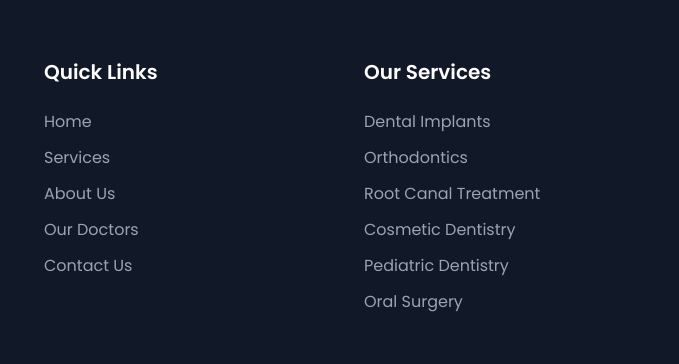
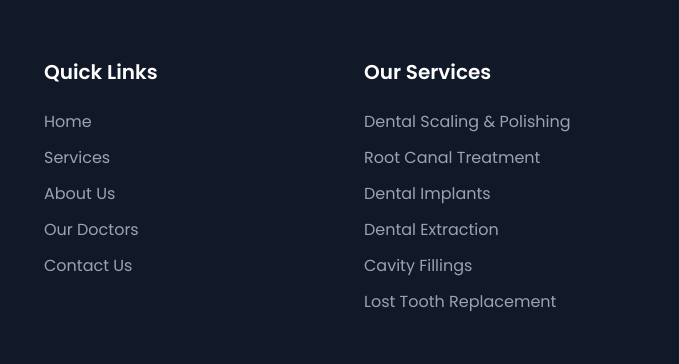
Before and after one commit to naveenvislavath/Dentin-Clinic-Growthlink, a plain HTML site: page index.html in a window 1280 px wide. Shown: the part 9330-9694 px from the top of the page, 292-971 px from the left. Drawn offline with nearby package versions, Linux system fonts and the light colour scheme.

Commit message:
updated something

```diff
--- a/index.html
+++ b/index.html
@@ -1218,17 +1218,13 @@
                 <div>
                     <h3 class="text-xl font-semibold mb-6">Our Services</h3>
                     <ul class="space-y-3">
-                        <li><a href="#" class="text-gray-400 hover:text-white transition duration-300">Dental
-                                Implants</a></li>
-                        <li><a href="#" class="text-gray-400 hover:text-white transition duration-300">Orthodontics</a>
+                        <li><a href="#services" class="text-gray-400 hover:text-white transition duration-300">Dental Scaling & Polishing</a></li>
+                        <li><a href="#services" class="text-gray-400 hover:text-white transition duration-300">Root Canal Treatment</a>
                         </li>
-                        <li><a href="#" class="text-gray-400 hover:text-white transition duration-300">Root Canal
-                                Treatment</a></li>
-                        <li><a href="#" class="text-gray-400 hover:text-white transition duration-300">Cosmetic
-                                Dentistry</a></li>
-                        <li><a href="#" class="text-gray-400 hover:text-white transition duration-300">Pediatric
-                                Dentistry</a></li>
-                        <li><a href="#" class="text-gray-400 hover:text-white transition duration-300">Oral Surgery</a>
+                        <li><a href="#services" class="text-gray-400 hover:text-white transition duration-300">Dental Implants</a></li>
+                        <li><a href="#services" class="text-gray-400 hover:text-white transition duration-300">Dental Extraction</a></li>
+                        <li><a href="#services" class="text-gray-400 hover:text-white transition duration-300">Cavity Fillings</a></li>
+                        <li><a href="#services" class="text-gray-400 hover:text-white transition duration-300">Lost Tooth Replacement</a>
                         </li>
                     </ul>
                 </div>
@@ -1281,7 +1277,7 @@
         </div>
         <div class="flex flex-col items-center justify-center h-full">
             <nav class="flex flex-col space-y-6 text-center">
-                <a href="#" class="text-white text-xl font-medium hover:text-primary">Home</a>
+                <a href="./index.html" class="text-white text-xl font-medium hover:text-primary">Home</a>
                 <a href="#services" class="text-white text-xl font-medium hover:text-primary">Services</a>
                 <a href="#about" class="text-white text-xl font-medium hover:text-primary">About Us</a>
                 <a href="#doctors" class="text-white text-xl font-medium hover:text-primary">Doctors</a>
```
Also changed, not shown: about-us/index.html (+6 -5 lines).
